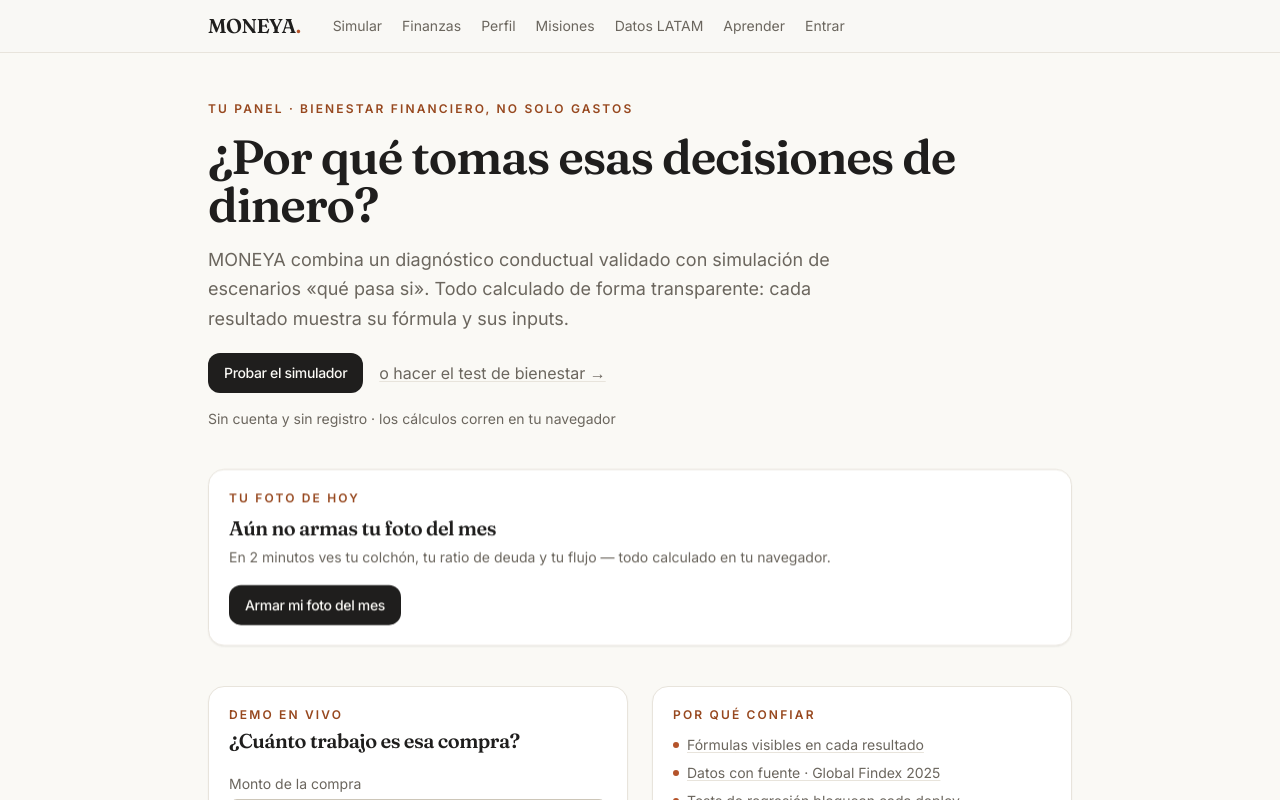
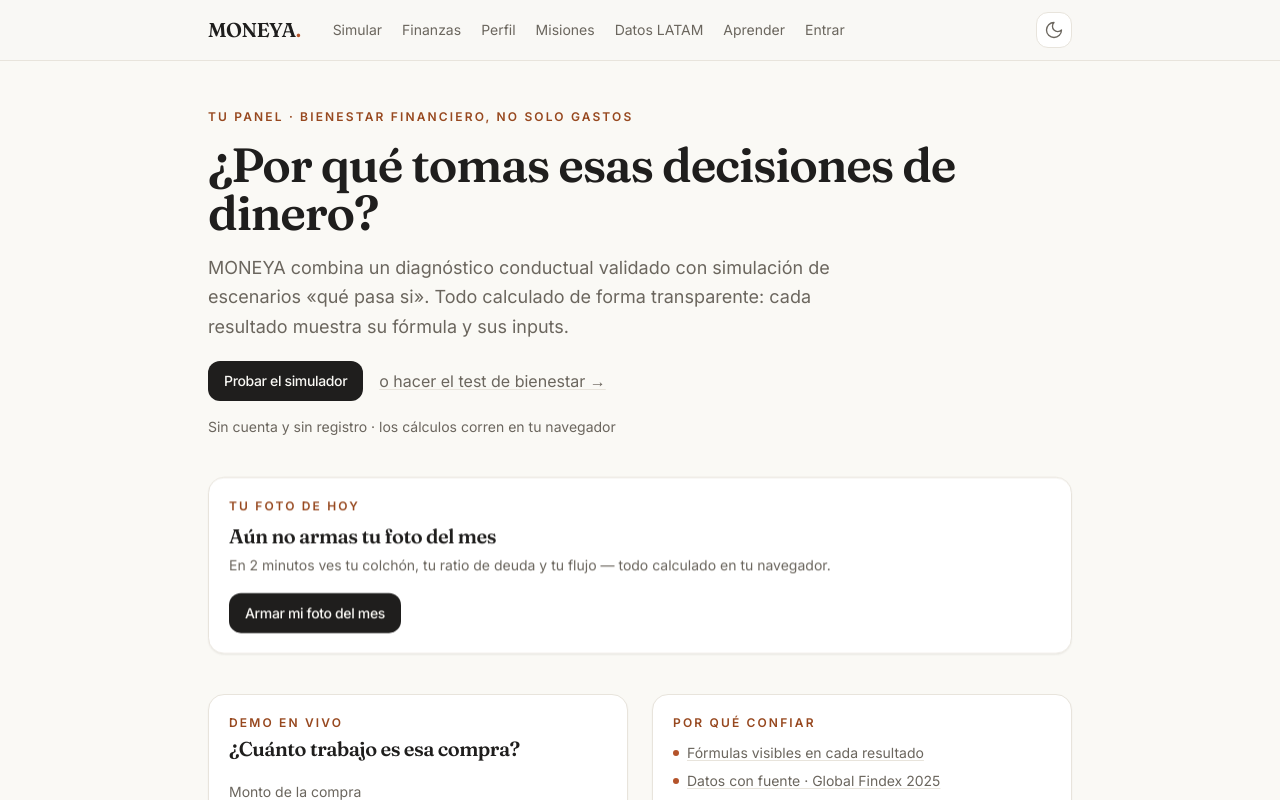
Before and after one commit to waldosiclla14-bit/moneya, a Next.js app: page / in a window 1280 px wide. Shown: the top 800 px of the page. Built offline with nearby package versions, Linux system fonts and the light colour scheme; no server answers.

Commit message:
feat(tema): modo oscuro por variables + toggle persistente (O10)

```diff
--- a/app/globals.css
+++ b/app/globals.css
@@ -12,9 +12,45 @@
   --hairline: 232 228 220;
   --clay: 180 83 42;
   --clay-deep: 151 72 31;
+  --n50: 250 249 245;
+  --n100: 242 240 235;
+  --n200: 232 228 220;
+  --n300: 205 198 184;
+  --n400: 164 156 140;
+  --n500: 126 119 107;
+  --n600: 107 102 94;
+  --n700: 83 80 74;
+  --n800: 59 57 52;
+  --n900: 46 44 41;
+  --n950: 31 30 29;
   --dur-fast: 150ms;
   --dur-base: 250ms;
   --ease-out: cubic-bezier(0.22, 1, 0.36, 1);
+}
+
+/* Tema oscuro: inversión cálida (sin negro puro). Los textos chicos
+   usan pasos 400+ para mantener contraste ≥ 4.5 sobre el fondo. */
+.dark {
+  color-scheme: dark;
+  --paper: 31 30 29;
+  --cream: 59 57 52;
+  --surface: 46 44 41;
+  --ink: 250 249 245;
+  --muted: 164 156 140;
+  --hairline: 83 80 74;
+  --clay: 205 110 66;
+  --clay-deep: 217 123 74;
+  --n50: 31 30 29;
+  --n100: 46 44 41;
+  --n200: 59 57 52;
+  --n300: 83 80 74;
+  --n400: 138 131 117;
+  --n500: 164 156 140;
+  --n600: 201 194 180;
+  --n700: 220 214 200;
+  --n800: 232 228 220;
+  --n900: 242 240 235;
+  --n950: 250 249 245;
 }
 
 *:focus-visible {
--- a/app/layout.tsx
+++ b/app/layout.tsx
@@ -4,6 +4,7 @@
 import { Fraunces, Inter } from 'next/font/google';
 import './globals.css';
 import { NavLinks } from '../components/layout/nav-links';
+import { ThemeToggle } from '../components/ui/theme-toggle';
 import { RegisterServiceWorker } from '../components/pwa/register-service-worker';
 import { InstallPrompt } from '../components/pwa/install-prompt';
 import { RegionProvider } from '../lib/formato/region';
@@ -79,6 +80,12 @@
 export default function RootLayout({ children }: Readonly<{ children: ReactNode }>) {
   return (
     <html lang="es" className={`${display.variable} ${sans.variable}`}>
+      <script
+        dangerouslySetInnerHTML={{
+          __html:
+            "try{var t=localStorage.getItem('moneya:tema');if(t==='oscuro'){document.documentElement.classList.add('dark')}}catch(e){}",
+        }}
+      />
       <body className="flex min-h-screen flex-col">
         <RegisterServiceWorker />
         <RegionProvider>
@@ -88,6 +95,9 @@
               MONEYA<span className="text-clay">.</span>
             </Link>
             <NavLinks />
+            <div className="sm:ml-auto">
+              <ThemeToggle />
+            </div>
           </nav>
         </header>
         <main className="mx-auto w-full max-w-4xl flex-1 px-4 py-10">{children}</main>
--- /dev/null
+++ b/components/ui/theme-toggle.tsx
@@ -0,0 +1,74 @@
+'use client';
+
+import { useEffect, useState } from 'react';
+
+const STORAGE_KEY = 'moneya:tema';
+
+export type Tema = 'claro' | 'oscuro';
+
+export function aplicarTema(tema: Tema): void {
+  if (typeof document === 'undefined') return;
+  document.documentElement.classList.toggle('dark', tema === 'oscuro');
+  const meta = document.querySelector('meta[name="theme-color"]');
+  if (meta) meta.setAttribute('content', tema === 'oscuro' ? '#1F1E1D' : '#FAF9F5');
+}
+
+function leerTema(): Tema {
+  try {
+    return window.localStorage.getItem(STORAGE_KEY) === 'oscuro' ? 'oscuro' : 'claro';
+  } catch {
+    return 'claro';
+  }
+}
+
+export function ThemeToggle() {
+  const [tema, setTema] = useState<Tema>('claro');
+
+  useEffect(() => {
+    const inicial = leerTema();
+    setTema(inicial);
+    aplicarTema(inicial);
+  }, []);
+
+  function alternar() {
+    const siguiente: Tema = tema === 'oscuro' ? 'claro' : 'oscuro';
+    setTema(siguiente);
+    try {
+      window.localStorage.setItem(STORAGE_KEY, siguiente);
+    } catch {
+      /* sin almacenamiento: el tema dura la sesión */
+    }
+    aplicarTema(siguiente);
+  }
+
+  const oscuro = tema === 'oscuro';
+
+  return (
+    <button
+      type="button"
+      onClick={alternar}
+      aria-pressed={oscuro}
+      aria-label={oscuro ? 'Cambiar a modo claro' : 'Cambiar a modo oscuro'}
+      title={oscuro ? 'Cambiar a modo claro' : 'Cambiar a modo oscuro'}
+      className="inline-flex h-9 w-9 items-center justify-center rounded-xl border border-hairline bg-surface text-muted transition-colors hover:text-ink"
+    >
+      {oscuro ? (
+        <svg viewBox="0 0 24 24" className="h-5 w-5" fill="none" stroke="currentColor" strokeWidth="1.6" strokeLinecap="round" aria-hidden="true">
+          <circle cx="12" cy="12" r="4" />
+          <path d="M12 2v2" />
+          <path d="M12 20v2" />
+          <path d="m4.93 4.93 1.41 1.41" />
+          <path d="m17.66 17.66 1.41 1.41" />
+          <path d="M2 12h2" />
+          <path d="M20 12h2" />
+          <path d="m6.34 17.66-1.41 1.41" />
+          <path d="m19.07 4.93-1.41 1.41" />
+        </svg>
+      ) : (
+        <svg viewBox="0 0 24 24" className="h-5 w-5" fill="none" stroke="currentColor" strokeWidth="1.6" strokeLinecap="round" strokeLinejoin="round" aria-hidden="true">
+          <path d="M12 3a6 6 0 0 0 9 9 9 9 0 1 1-9-9Z" />
+        </svg>
+      )}
+    </button>
+  );
+}
--- a/tailwind.config.ts
+++ b/tailwind.config.ts
@@ -1,6 +1,7 @@
 import type { Config } from 'tailwindcss';
 
 const config: Config = {
+  darkMode: 'class',
   content: ['./app/**/*.{ts,tsx}', './components/**/*.{ts,tsx}', './lib/**/*.{ts,tsx}'],
   theme: {
     extend: {
@@ -13,18 +14,20 @@
         hairline: 'rgb(var(--hairline) / <alpha-value>)',
         clay: 'rgb(var(--clay) / <alpha-value>)',
         clayDeep: 'rgb(var(--clay-deep) / <alpha-value>)',
+        // Escala cálida basada en variables: se invierte bajo `.dark`
+        // (ver globals.css) sin tocar las clases de los componentes.
         neutral: {
-          50: '#FAF9F5',
-          100: '#F2F0EB',
-          200: '#E8E4DC',
-          300: '#CDC6B8',
-          400: '#A49C8C',
-          500: '#7E776B',
-          600: '#6B665E',
-          700: '#53504A',
-          800: '#3B3934',
-          900: '#2E2C29',
-          950: '#1F1E1D',
+          50: 'rgb(var(--n50) / <alpha-value>)',
+          100: 'rgb(var(--n100) / <alpha-value>)',
+          200: 'rgb(var(--n200) / <alpha-value>)',
+          300: 'rgb(var(--n300) / <alpha-value>)',
+          400: 'rgb(var(--n400) / <alpha-value>)',
+          500: 'rgb(var(--n500) / <alpha-value>)',
+          600: 'rgb(var(--n600) / <alpha-value>)',
+          700: 'rgb(var(--n700) / <alpha-value>)',
+          800: 'rgb(var(--n800) / <alpha-value>)',
+          900: 'rgb(var(--n900) / <alpha-value>)',
+          950: 'rgb(var(--n950) / <alpha-value>)',
         },
       },
       fontFamily: {
```
Also changed, not shown: 3 other files (tests, documents, lock files or other folders).
